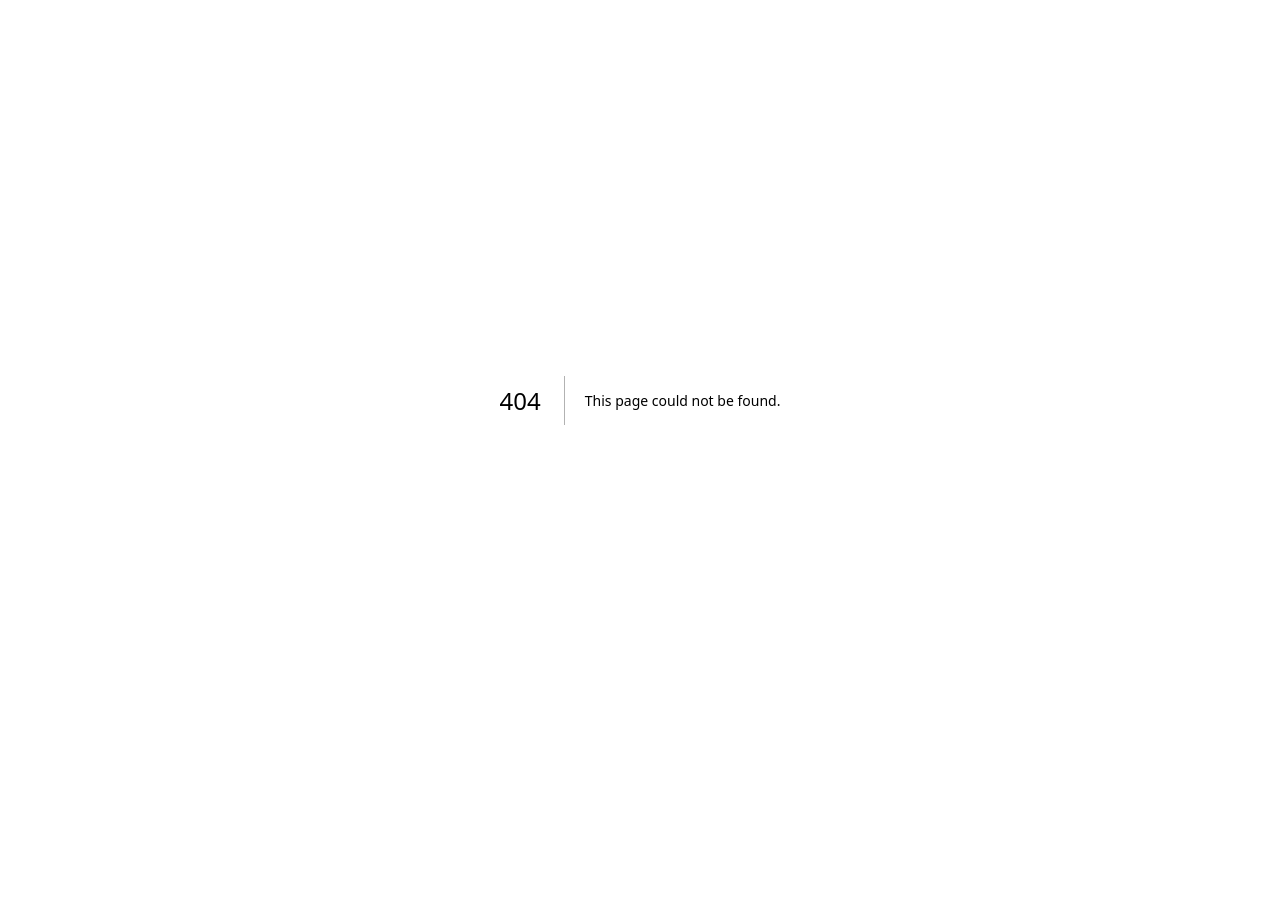
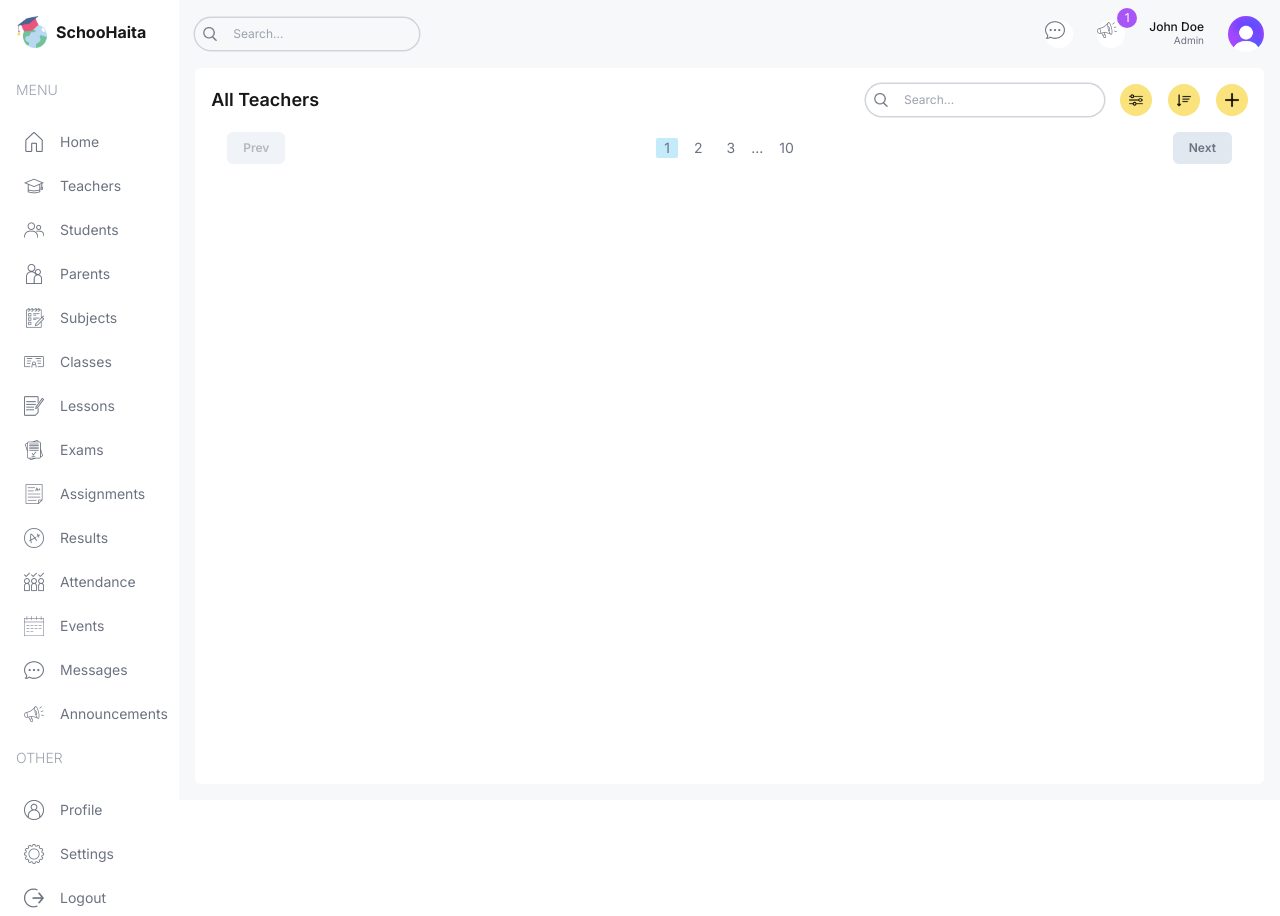
Before and after one commit to haitaa/School-Management, a Next.js app: page /list/teachers in a window 1280 px wide. Before the commit this address had no page. Before the commit the page ends 800 px from the top, so only its background shows below. Built offline with nearby package versions, Linux system fonts and the light colour scheme.

Commit message:
List table design with pagination

```diff
--- /dev/null
+++ b/src/app/(dashboard)/list/teachers/page.tsx
@@ -0,0 +1,33 @@
+import { Pagination } from "@/components/pagination";
+import { TableSearch } from "@/components/table-search";
+import Image from "next/image";
+
+const TeacherList = () => {
+  return (
+    <div className="bg-white p-4 rounded-md flex-1 m-4 mt-0">
+      {/* Top */}
+      <div className="flex items-center justify-between">
+        <h1 className="hidden md:block text-lg font-semibold">All Teachers</h1>
+        <div className="flex flex-col md:flex-row items-center gap-4 w-full md:w-auto">
+          <TableSearch />
+          <div className="flex items-center gap-4 self-end">
+            <button className="w-8 h-8 flex items-center justify-center rounded-full bg-haitaYellow">
+              <Image src={"/filter.png"} alt="" width={14} height={14} />
+            </button>
+            <button className="w-8 h-8 flex items-center justify-center rounded-full bg-haitaYellow">
+              <Image src={"/sort.png"} alt="" width={14} height={14} />
+            </button>
+            <button className="w-8 h-8 flex items-center justify-center rounded-full bg-haitaYellow">
+              <Image src={"/plus.png"} alt="" width={14} height={14} />
+            </button>
+          </div>
+        </div>
+      </div>
+      {/* List */}
+      {/* Pagination */}
+      <Pagination />
+    </div>
+  );
+};
+
+export default TeacherList;
--- /dev/null
+++ b/src/components/pagination.tsx
@@ -0,0 +1,22 @@
+export const Pagination = () => {
+  return (
+    <div className="p-4 flex items-center justify-between text-gray-500">
+      <button
+        disabled
+        className="py-2 px-4 rounded-md bg-slate-200 text-xs font-semibold disabled:opacity-50 disabled:cursor-not-allowed"
+      >
+        Prev
+      </button>
+      <div className="flex items-center gap-2 text-sm">
+        <button className="px-2 rounded-sm bg-haitaSky">1</button>
+        <button className="px-2 rounded-sm">2</button>
+        <button className="px-2 rounded-sm">3</button>
+        ...
+        <button className="px-2 rounded-sm">10</button>
+      </div>
+      <button className="py-2 px-4 rounded-md bg-slate-200 text-xs font-semibold disabled:opacity-50 disabled:cursor-not-allowed">
+        Next
+      </button>
+    </div>
+  );
+};
--- /dev/null
+++ b/src/components/table-search.tsx
@@ -0,0 +1,14 @@
+import Image from "next/image";
+
+export const TableSearch = () => {
+  return (
+    <div className="w-full md:w-auto flex items-center gap-2 text-xs rounded-full ring-[1.5px] ring-gray-300 px-2">
+      <Image src={"/search.png"} alt="" width={14} height={14} />
+      <input
+        type="text"
+        placeholder="Search..."
+        className="w-[200px] p-2 bg-transparent outline-none"
+      />
+    </div>
+  );
+};
```
